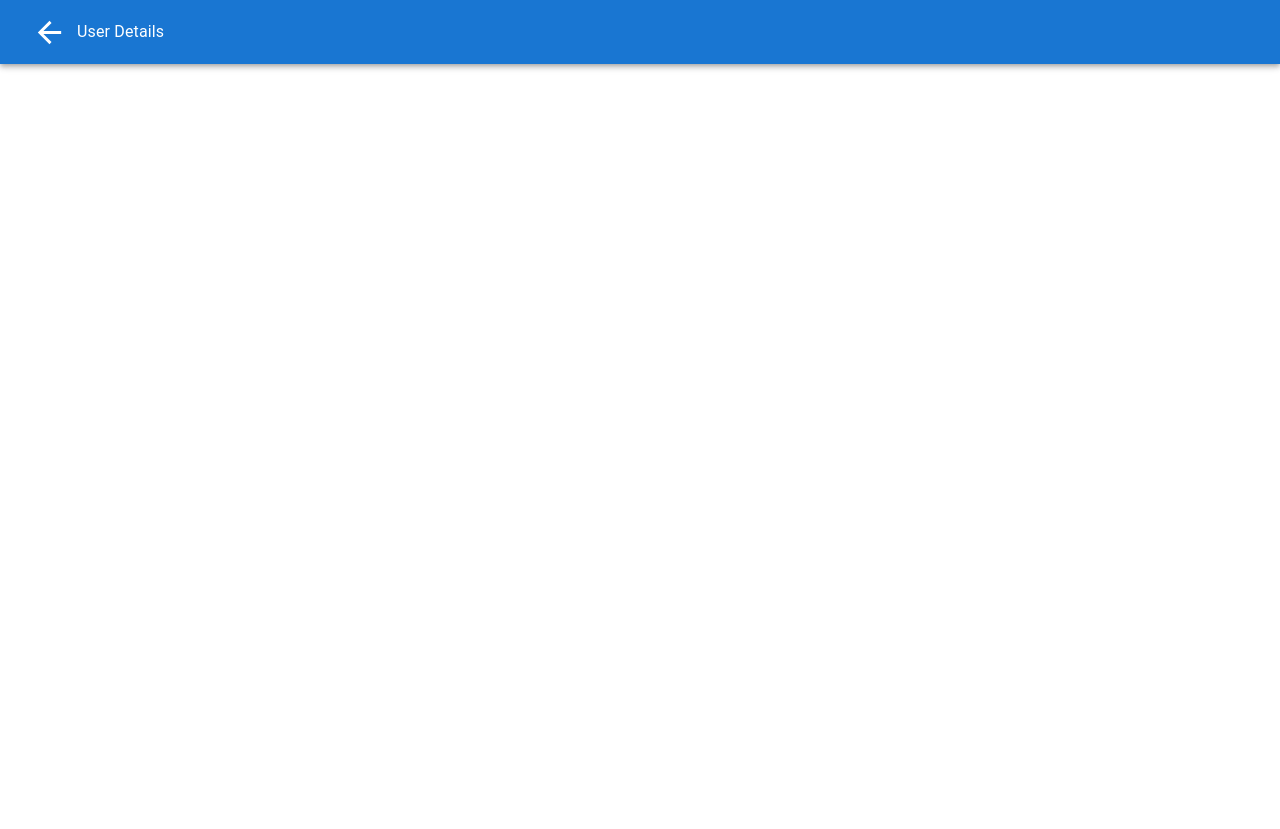
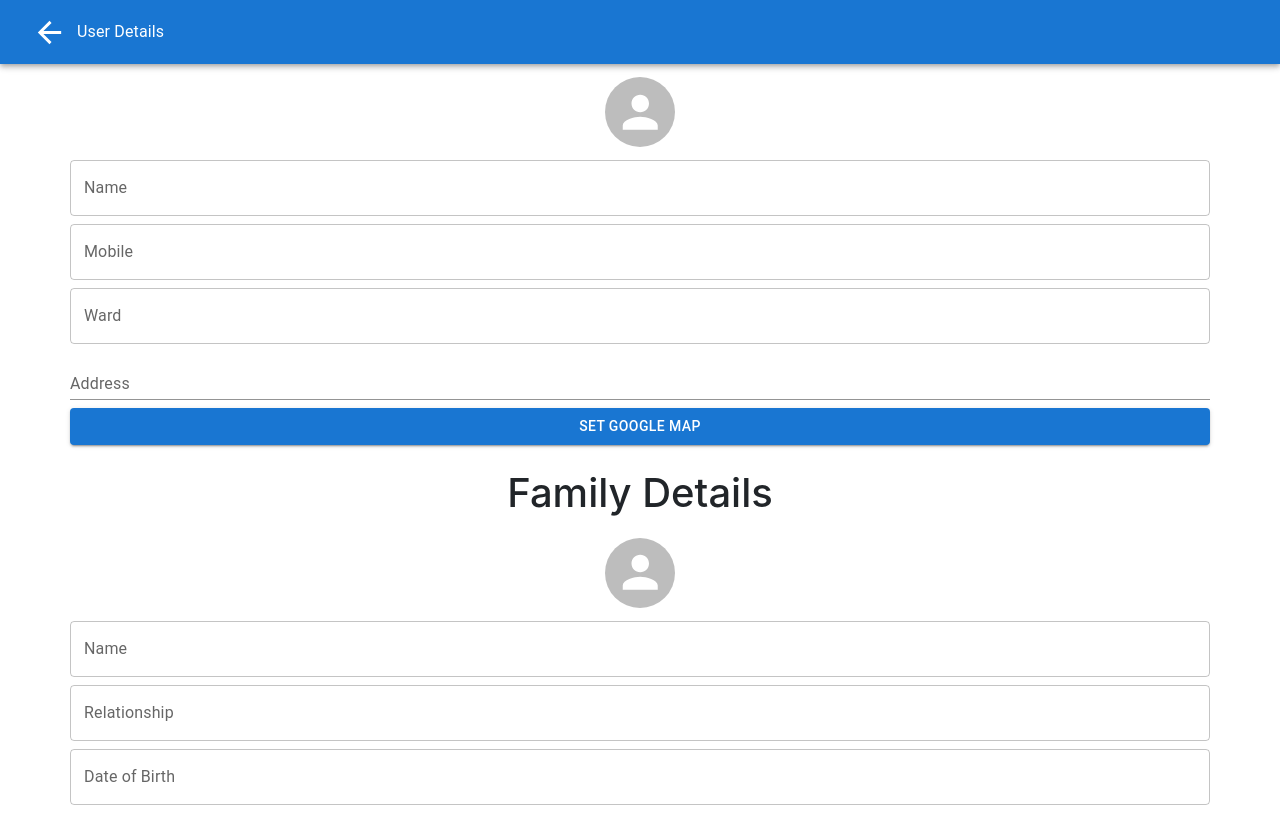
Before and after one commit to MS-Pro-2001/AKS, a React (Create React App) app: page /userdetails/1 in a window 1280 px wide. Before the commit the page ends 800 px from the top, so only its background shows below. Built offline with nearby package versions, Linux system fonts and the light colour scheme; no server answers.

Commit message:
integrated ContextApi

```diff
--- a/src/App.js
+++ b/src/App.js
@@ -1,4 +1,3 @@
-
 import { BrowserRouter, Route, Routes } from 'react-router-dom';
 import './App.css';
 import HomeScreen from './components/HomeScreen.jsx';
@@ -10,23 +9,48 @@ import ManagingCommittee from './components/ManagingCommittee';
 import Wards from './components/Wards';
 import UserList from './components/UserList';
 
+import { MyContext } from './ContextAPI';
+import { useEffect, useState } from 'react';
+
+
+
 function App() {
+
+  const [data, setData] = useState([])
+
+  const fetchData = async () => {
+    await fetch('https://sheetdb.io/api/v1/d1jcvp2yjtm67')
+      .then(res => res.json())
+      .then(data => setData(data))
+
+  }
+
+
+  useEffect(() => {
+    fetchData();
+  }, [])
+
+
+
+
   return (
     <BrowserRouter>
 
 
-      <Routes>
-        <Route path="/" element={<HomeScreen/>} />
-        <Route path="/NoticeBoard" element={<NoticeBoard/>} />
-        <Route path="/keraladirectory" element={<KeralaDirectory/>} />
-        <Route path="/userdetails/:id" element={<UserDetails/>} />
-        <Route path="/managingcomittee" element={<ManagingCommittee/>} />
-        <Route path="/wards" element={<Wards/>} />
-        <Route path="/userslist/:area" element={<UserList/>} />
+      <MyContext.Provider value={{ data }}>
+        <Routes>
+          <Route path="/" element={<HomeScreen />} />
+          <Route path="/NoticeBoard" element={<NoticeBoard />} />
+          {/* <Route path="/keraladirectory" element={<KeralaDirectory/>} /> */}
+          <Route path="/userdetails/:id" element={<UserDetails />} />
+          {/* <Route path="/managingcomittee" element={<ManagingCommittee/>} /> */}
+          <Route path="/wards" element={<Wards />} />
+          <Route path="/userslist/:area" element={<UserList />} />
 
 
 
-      </Routes>
+        </Routes>
+      </MyContext.Provider>
     </BrowserRouter>
   );
 }
--- /dev/null
+++ b/src/ContextAPI.jsx
@@ -0,0 +1,3 @@
+import { createContext } from 'react';
+
+export const MyContext = createContext("");
--- a/src/components/UserDetails.jsx
+++ b/src/components/UserDetails.jsx
@@ -1,51 +1,54 @@
 import { Avatar, Button, TextField } from '@mui/material'
-import React, { useEffect } from 'react'
+import React, { useContext, useEffect } from 'react'
 import SearchAppBar from './SearchAppBar'
 import { useParams } from 'react-router-dom'
 import { useState } from 'react'
-
-
+import { MyContext } from '../ContextAPI'
 
 const UserDetails = () => {
     const {id} = useParams()
 
-    const [user, setUser] = useState([]);
-    const [isLoading, setisLoading] = useState(true);
-
-    const fetchData = async ()=>{
-        await fetch('https://sheetdb.io/api/v1/d1jcvp2yjtm67')
-        .then(res => res.json())
-        .then(data =>{
-
-            for(var i=0;i<=data.length;i++)
-            {
+    const {data} = useContext(MyContext)
+    // console.log(data)
 
 
-                if(data[i].UserId === id){
-                    setUser(data[i])
-                    break;
+    // const [user, setUser] = useState([]);
+    // const [filteredUser, setFilteredUser] = useState([]);
+
+    const [isLoading, setisLoading] = useState(false);
 
 
-                }
-            }
-        }
+        const newval = data.filter((item)=>{
+
+            return item.UserId === id;
+        })
 
 
-            )
-
-        setisLoading(false);
 
 
-    }
 
 
-    useEffect(() => {
-        fetchData();
 
 
-      },[])
 
-         console.log(user)
+
+    // const fetchData = async ()=>{
+    //     await fetch('https://sheetdb.io/api/v1/d1jcvp2yjtm67')
+    //     .then(res => res.json())
+    //     .then(data =>setUser(data))
+
+    //     setisLoading(false);
+
+
+    // }
+
+
+
+
+
+    // useEffect(() => {
+    //     fetchData();
+    // },[])
 
 
 
@@ -66,7 +69,7 @@ const UserDetails = () => {
             <div class="position-absolute top-0 start-50 translate-middle">
                 <Avatar
                     alt="Remy Sharp"
-                    src={user?.image}
+                    src={newval?.image}
                     sx={{ width: 70, height: 70 }}
                     />
 
@@ -77,14 +80,14 @@ const UserDetails = () => {
     </div>
     <div className="row my-2 ">
 
-        <TextField id="outlined-basic" label="Name" value={user?.Name_of_member} variant="outlined" />
+        <TextField id="outlined-basic" label="Name" value={newval[0]?.Name_of_member} variant="outlined" />
     </div>
 
 
 
     <div className="row my-2">
 
-        <TextField id="outlined-basic" label="Mobile" value={user?.Mobile_number} variant="outlined" />
+        <TextField id="outlined-basic" label="Mobile" value={newval[0]?.Mobile_number} variant="outlined" />
     </div>
 
 
@@ -92,7 +95,7 @@ const UserDetails = () => {
 
 
     <div className="row my-2">
-        <TextField id="outlined-basic" label="Ward" value={user?.Ward} variant="outlined" />
+        <TextField id="outlined-basic" label="Ward" value={newval[0]?.Ward} variant="outlined" />
 
     </div>
     <div className="row my-2">
@@ -103,7 +106,7 @@ const UserDetails = () => {
             multiline
             maxRows={4}
             variant="standard"
-            value={user?.Address}
+            value={newval[0]?.Address}
         />
 
     </div>
@@ -112,9 +115,77 @@ const UserDetails = () => {
     </div>
 
 
+
+
+
+
+
+
 </div>
 </div>
 
+    {/* Family Section */}
+
+
+    <div style={{ margin: '0 10px 0 10px' }}>
+
+        <div style={{display:'flex',justifyContent:'center'}}>
+            <h1>Family Details</h1>
+        </div>
+
+
+
+
+<div className="container my-4 " >
+
+    <div className="row my-4" >
+        <div class="position-relative my-4">
+
+            <div class="position-absolute top-0 start-50 translate-middle">
+                <Avatar
+                    alt="Remy Sharp"
+                    src={newval?.image}
+                    sx={{ width: 70, height: 70 }}
+                />
+
+            </div>
+        </div>
+
+
+    </div>
+    <div className="row my-2 ">
+
+        <TextField id="outlined-basic" label="Name" value={newval[0]?.Name_of_member_2} variant="outlined" />
+    </div>
+
+
+
+    <div className="row my-2">
+
+        <TextField id="outlined-basic" label="Relationship" value={newval[0]?.Relationship_with_member_2
+} variant="outlined" />
+    </div>
+
+
+
+
+
+    <div className="row my-2">
+    <TextField id="outlined-basic" label="Date of Birth" value={newval[0]?.Date_of_birth_member_2
+} variant="outlined" />
+
+
+    </div>
+
+
+
+
+
+
+
+
+</div>
+</div>
 
 
 
--- a/src/components/UserList.jsx
+++ b/src/components/UserList.jsx
@@ -1,5 +1,5 @@
 import { Divider, IconButton, List, ListItem, ListItemAvatar, ListItemButton, ListItemIcon, ListItemText, Skeleton, Typography } from '@mui/material'
-import React, { useEffect, useState } from 'react'
+import React, { useContext, useEffect, useState } from 'react'
 import CallIcon from '@mui/icons-material/Call';
 
 import Avatar from '@mui/material/Avatar';
@@ -11,6 +11,7 @@ import SearchAppBar from './SearchAppBar';
 import { useNavigate, useParams } from 'react-router-dom';
 
 import { WardsData } from './Data';
+import { MyContext } from '../ContextAPI';
 
 const StyledInputBase = styled(InputBase)(({ theme }) => ({
   color: 'inherit',
@@ -56,53 +57,39 @@ const SearchIconWrapper = styled('div')(({ theme }) => ({
 
 const UserList = () => {
   const navigate = useNavigate();
-  const {area} = useParams();
 
-  const [data, setData] = useState([])
+  const { area } = useParams();
+  const { data } = useContext(MyContext)
+
+
   const [isLoading, setisLoading] = useState(true)
   const [query, setQuery] = useState("")
 
 
-  // Apply await async here
-
-  const fetchData = async () => {
-    await fetch('https://sheetdb.io/api/v1/d1jcvp2yjtm67')
-      .then(res => res.json())
-      .then(data => setData(data))
+  setTimeout(() => {
     setisLoading(false)
-
-      console.log("1"+isLoading)
-
-  }
+  }, 2500);
 
 
-  useEffect(() => {
-    console.log("2"+isLoading)
-
-    setTimeout(() => {
-
-      fetchData();
-
-    }, 1500);
+  const filteredData = data.filter((item) => {
+    return item.Ward === area
+  })
 
 
-  }, [])
-  // console.log(data[0])
 
-  const searchfunctionality = async (e)=>{
-    console.log(e)
+  const searchfunctionality = async (e) => {
     setQuery(e)
     await fetch(`https://dummyjson.com/users/search?q=${query}`)
       .then(res => res.json())
-    .then(data => setData(data))
+      .then(data => setUsers(data))
 
     setisLoading(false)
 
   }
   var index;
 
-  Object.keys(WardsData[0]?.area).map((item,key)=>{
-    if(item === area){
+  Object.keys(WardsData[0]?.area).map((item, key) => {
+    if (item === area) {
       index = key;
 
     }
@@ -119,44 +106,55 @@ const UserList = () => {
 
 
       <div className="container my-4">
+
+        {/* ################  SearchBar ####################### */}
+
         <div className="row ">
           <div className="col mx-3 border border-3 border-primary rounded-pill">
-
             <Search>
               <SearchIconWrapper>
                 <SearchIcon />
               </SearchIconWrapper>
               <StyledInputBase
                 placeholder="Search…"
-                onChange={(e)=>searchfunctionality(e.target.value)}
+                onChange={(e) => searchfunctionality(e.target.value)}
                 value={query}
                 inputProps={{ 'aria-label': 'search' }}
               />
             </Search>
           </div>
-
         </div>
-        <div className="row">
-          <div className="col ">
-          <Typography style={{margin:'20px 0 0 20px',color:'grey',fontSize:"20px"}} >showing total {data.length}  results</Typography>
 
 
 
 
-            <List sx={{ width: '100%', bgcolor: 'background.paper' }}>
 
 
+        <div className="row">
+          <div className="col ">
+            <Typography style={{ margin: '20px 0 0 20px', color: 'grey', fontSize: "20px" }} >showing total {filteredData.length}  results</Typography>
+            <List sx={{ width: '100%', bgcolor: 'background.paper' }}>
               <List>
 
-                    {isLoading ?<>
+                {filteredData.length === 0 ?
+                  <>
+                    <h1>No member listed</h1>
+
+                  </> :
+                  <>
+
+
+
+
+                    {isLoading ? <>
                       {
-                      ['1','2','3']?.map(()=>
+                        filteredData?.map(() =>
                           <>
                             <ListItem
 
                               secondaryAction={
                                 <IconButton edge="end" aria-label="delete">
-                   <CallIcon  color="primary"/>
+                                  <CallIcon color="primary" />
                                 </IconButton>
                               }
 
@@ -170,7 +168,7 @@ const UserList = () => {
 
                                 </ListItemIcon>
 
-                  <ListItemText  primary={<Skeleton variant="text" sx={{ fontSize: '1rem' }} width={200} />}  secondary={<Skeleton variant="text" width={100} />}  />
+                                <ListItemText primary={<Skeleton variant="text" sx={{ fontSize: '1rem' }} width={200} />} secondary={<Skeleton variant="text" width={100} />} />
 
 
 
@@ -178,7 +176,7 @@ const UserList = () => {
                               </ListItemButton>
                             </ListItem>
 
-              <Divider/>
+                            <Divider />
 
                           </>
 
@@ -187,18 +185,18 @@ const UserList = () => {
 
 
 
-                    </>:
+                    </> :
                       <>
                         {
 
-data?.map((item) =>
+                          filteredData?.map((item) =>
 
                             <>
 
                               <ListItem
                                 key={item}
                                 secondaryAction={
-                             <a href={"tel:"+item.Mobile_number}>
+                                  <a href={"tel:" + item.Mobile_number}>
                                     <CallIcon color="primary" />
                                   </a>
                                 }
@@ -213,10 +211,6 @@ data?.map((item) =>
                                   </ListItemIcon>
 
                                   <ListItemText primary={isLoading ? <><Skeleton variant="text" sx={{ fontSize: '1rem' }} /></> : item.Name_of_member} secondary={""} onClick={() => navigate(`/Userdetails/${item.UserId}`)} />
-
-
-
-
                                 </ListItemButton>
                               </ListItem>
 
@@ -227,22 +221,13 @@ data?.map((item) =>
                         }
                       </>
                     }
+                  </>
 
+                }
 
               </List>
 
-
-
-
-
-
-
             </List>
-
-
-
-
-
           </div>
         </div>
       </div>
```
Also changed, not shown: package.json (+94 -2 lines), src/components/api_fetch.jsx (deleted, +0 -9 lines), 1 other file (tests, documents, lock files or other folders). Lines whose indentation alone changed are shown as unchanged.
